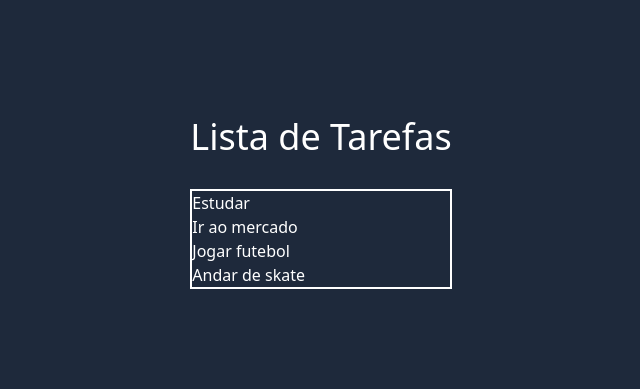
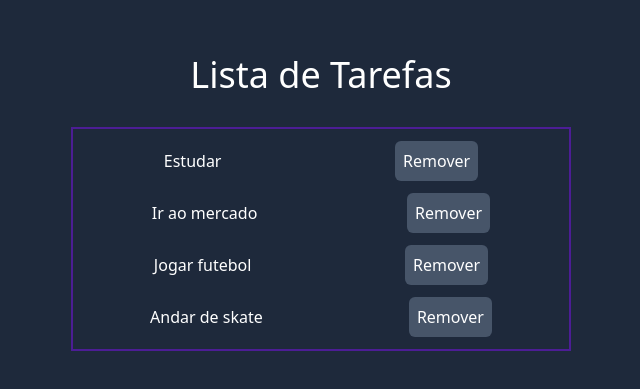
Before and after one commit to BrenoDev00/Estudos_React, a React (Vite) app in the folder task_list/: page / in a window 1280 px wide. Shown: the part 197-586 px from the top of the page, without its empty margins (319-959 px from the left). Built offline with nearby package versions, Linux system fonts and the light colour scheme.

Commit message:
adicionando funcionalidade de excluir task

```diff
--- a/task_list/src/App.jsx
+++ b/task_list/src/App.jsx
@@ -10,11 +10,19 @@ function App() {
     "Andar de skate",
   ]);
 
+  const removeTask = (task) => {
+    const newTaskList = [...taskList];
+    const taskIndex = newTaskList.indexOf(task);
+
+    newTaskList.splice(taskIndex, 1);
+    setTaskList(newTaskList);
+  };
+
   return (
     <div className="h-screen bg-slate-800 flex justify-center text-white items-center">
       <div className="flex flex-col gap-8">
         <MainTitle title="Lista de Tarefas" />
-        <TaskContainer taskList={taskList} />
+        <TaskContainer taskList={taskList} removeTask={removeTask}/>
       </div>
     </div>
   );
--- a/task_list/src/components/MainTitle/index.jsx
+++ b/task_list/src/components/MainTitle/index.jsx
@@ -2,7 +2,7 @@ export const MainTitle = ({ title }) => {
   return (
     <>
       <header>
-        <h1 className="text-4xl">{title}</h1>
+        <h1 className="text-4xl text-center">{title}</h1>
       </header>
     </>
   );
--- a/task_list/src/components/TaskContainer/index.jsx
+++ b/task_list/src/components/TaskContainer/index.jsx
@@ -1,11 +1,11 @@
 import { TaskItem } from "../TaskItem";
 
-export const TaskContainer = ({ taskList }) => {
+export const TaskContainer = ({ taskList, removeTask }) => {
   return (
-    <main>
-      <section className="border-2 border-white">
+    <main className="flex ">
+      <section className="border-2 border-violet-900 w-[500px] flex flex-col gap-3 p-3">
         {taskList.map((task) => (
-          <TaskItem key={task} task={task} />
+          <TaskItem key={task} task={task} removeTask={removeTask} />
         ))}
       </section>
     </main>
--- a/task_list/src/components/TaskItem/index.jsx
+++ b/task_list/src/components/TaskItem/index.jsx
@@ -1,3 +1,13 @@
-export const TaskItem = ({task}) => {
-  return <p>{task}</p>;
+export const TaskItem = ({ task, removeTask }) => {
+  return (
+    <article className="flex gap-4 justify-around items-center">
+      <p>{task}</p>
+      <button
+        onClick={() => removeTask(task)}
+        className="bg-slate-600 p-2 rounded-md hover:bg-violet-900"
+      >
+        Remover
+      </button>
+    </article>
+  );
 };
```
